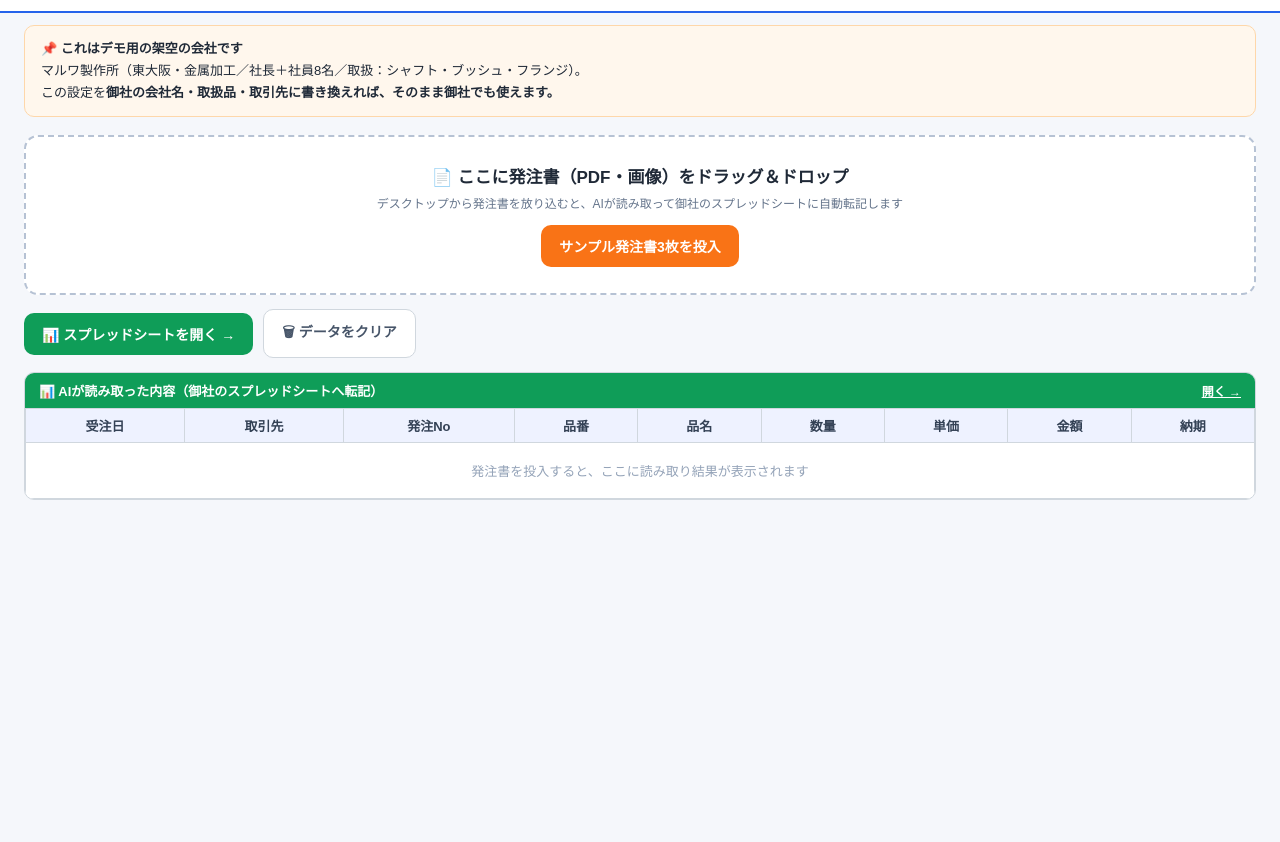
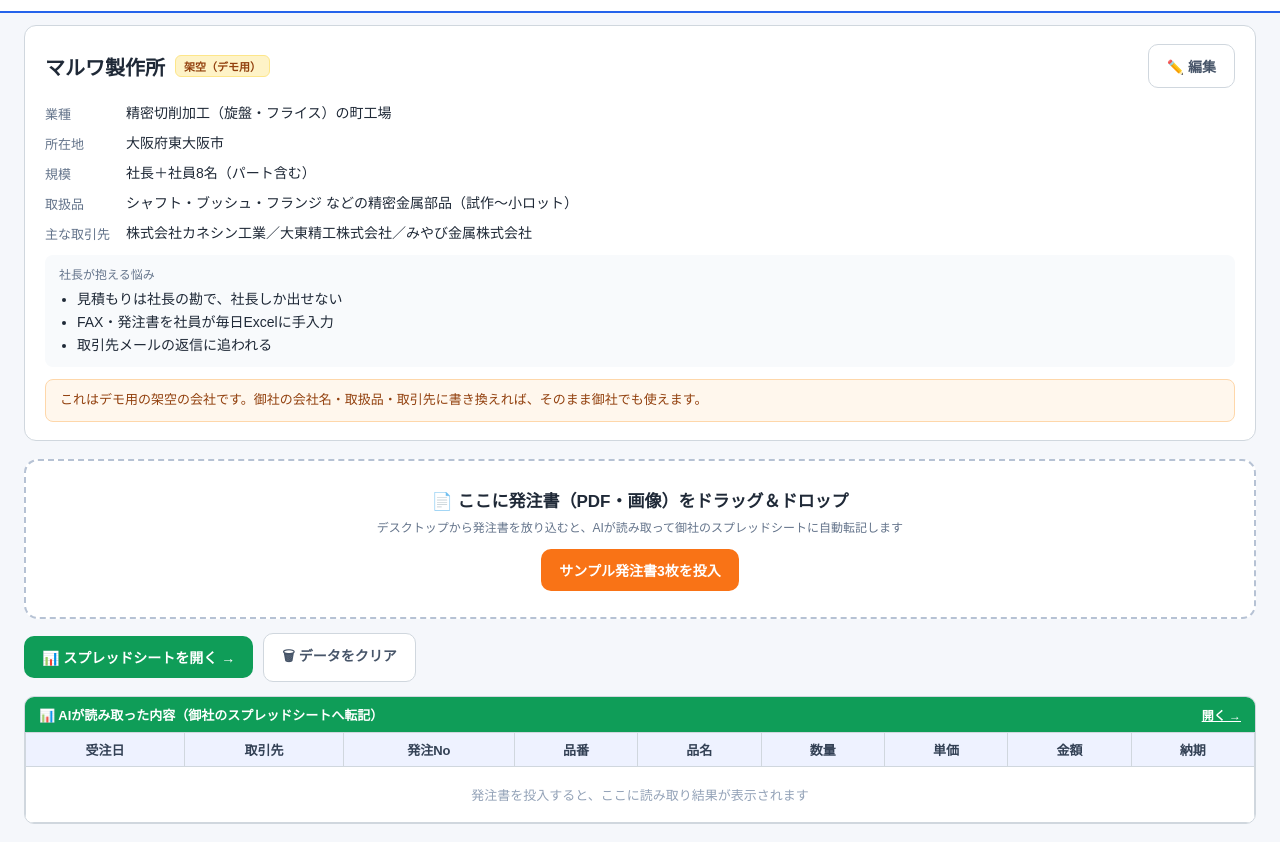
Before and after one commit to wineieryoma14/fax-order-demo, a plain HTML site: page index.html in a window 1280 px wide. Both pictures are taken after a click on the button "⚙ 会社設定：マルワ製作所（架空） ▾". Shown: the part 63-905 px from the top of the page. Before the commit the page ends 800 px from the top, so only its background shows below. Drawn offline with Linux system fonts and the light colour scheme.

Commit message:
update site 2026-06-02_1047

```diff
--- a/index.html
+++ b/index.html
@@ -18,8 +18,23 @@
   header p{ margin:2px 0 0; font-size:12px; color:#64748b; }
   .chip{ background:#eff4ff; color:var(--blue); border:1px solid #c7d7fe; border-radius:999px;
          padding:8px 14px; font-size:13px; font-weight:600; cursor:pointer; }
-  .settings{ display:none; margin:12px 24px 0; background:#fff7ed;
-             border:1px solid #fed7aa; border-radius:10px; padding:12px 16px; font-size:13px; line-height:1.7; }
+  .settings{ display:none; margin:12px 24px 0; }
+  .company-card{ background:#fff; border:1px solid var(--grid); border-radius:12px; padding:18px 20px; }
+  .cc-head{ display:flex; align-items:center; gap:10px; margin-bottom:14px; }
+  .cc-name{ font-size:20px; font-weight:800; }
+  .badge{ background:#fef3c7; color:#92400e; border:1px solid #fde68a; border-radius:6px; font-size:11px; font-weight:700; padding:2px 8px; }
+  .cc-edit{ margin-left:auto; padding:6px 12px; font-size:12px; }
+  .cc-grid{ display:grid; grid-template-columns:max-content 1fr; gap:9px 16px; margin:0 0 12px; align-items:start; }
+  .cc-grid dt{ color:#64748b; font-size:13px; padding-top:2px; }
+  .cc-grid dd{ margin:0; font-size:14px; }
+  .cc-label{ color:#64748b; font-size:12px; margin-bottom:4px; }
+  .cc-pains{ background:#f8fafc; border-radius:8px; padding:10px 14px; margin-bottom:12px; }
+  .cc-pains ul{ margin:6px 0 0; padding-left:18px; }
+  .cc-pains li{ font-size:14px; margin:3px 0; }
+  .cc-note{ color:#92400e; background:#fff7ed; border:1px solid #fed7aa; border-radius:8px; padding:10px 14px; font-size:13px; line-height:1.6; }
+  .cc-input{ width:100%; border:1px solid var(--grid); border-radius:6px; padding:6px 8px; font-size:14px; font-family:inherit; }
+  .cc-fic{ display:block; font-size:13px; color:#475569; margin:4px 0 10px; }
+  .cc-actions{ display:flex; gap:8px; }
   main{ padding:18px 24px; }
   .dropzone{ background:#fff; border:2px dashed #b6c2d4; border-radius:14px; padding:26px;
              text-align:center; transition:all .2s; margin-bottom:14px; }
@@ -60,11 +75,7 @@
   <button class="chip" id="settingsBtn">⚙ 会社設定：マルワ製作所（架空） ▾</button>
 </header>
 
-<div class="settings" id="settings">
-  <strong>📌 これはデモ用の架空の会社です</strong><br>
-  マルワ製作所（東大阪・金属加工／社長＋社員8名／取扱：シャフト・ブッシュ・フランジ）。<br>
-  この設定を<b>御社の会社名・取扱品・取引先に書き換えれば、そのまま御社でも使えます。</b>
-</div>
+<div class="settings" id="settings"></div>
 
 <main>
   <div class="dropzone" id="drop">
@@ -184,6 +195,77 @@
     s.style.display = s.style.display==="block" ? "none" : "block";
   });
 
+  // ===== 会社設定（表示＋編集／ブラウザに保存）=====
+  const COMPANY_KEY = "fax_company";
+  const COMPANY_DEFAULT = {
+    name:"マルワ製作所", fictional:true,
+    industry:"精密切削加工（旋盤・フライス）の町工場",
+    location:"大阪府東大阪市",
+    employees:"社長＋社員8名（パート含む）",
+    products:"シャフト・ブッシュ・フランジ などの精密金属部品（試作〜小ロット）",
+    clients:"株式会社カネシン工業／大東精工株式会社／みやび金属株式会社",
+    pains:"見積もりは社長の勘で、社長しか出せない\nFAX・発注書を社員が毎日Excelに手入力\n取引先メールの返信に追われる",
+    note:"これはデモ用の架空の会社です。御社の会社名・取扱品・取引先に書き換えれば、そのまま御社でも使えます。"
+  };
+  const esc = s => String(s==null?"":s).replace(/[&<>]/g, m=>({ "&":"&amp;","<":"&lt;",">":"&gt;" }[m]));
+  const escA = s => esc(s).replace(/"/g,"&quot;");
+  const cval = id => document.getElementById(id).value;
+  let company, ccEditing=false;
+  try{ company = Object.assign({}, COMPANY_DEFAULT, JSON.parse(localStorage.getItem(COMPANY_KEY) || "{}")); }
+  catch(e){ company = Object.assign({}, COMPANY_DEFAULT); }
+  const painsList = p => "<ul>" + String(p||"").split("\n").filter(x=>x.trim()).map(x=>`<li>${esc(x)}</li>`).join("") + "</ul>";
+
+  function renderCompany(){
+    const c = company;
+    document.getElementById("settingsBtn").textContent = "⚙ 会社設定：" + c.name + (c.fictional?"（架空）":"") + " ▾";
+    const s = document.getElementById("settings");
+    if(!ccEditing){
+      s.innerHTML = `<div class="company-card">
+        <div class="cc-head"><span class="cc-name">${esc(c.name)}</span>${c.fictional?'<span class="badge">架空（デモ用）</span>':''}
+          <button class="btn btn-ghost cc-edit" id="ccEdit">✏️ 編集</button></div>
+        <dl class="cc-grid">
+          <dt>業種</dt><dd>${esc(c.industry)}</dd>
+          <dt>所在地</dt><dd>${esc(c.location)}</dd>
+          <dt>規模</dt><dd>${esc(c.employees)}</dd>
+          <dt>取扱品</dt><dd>${esc(c.products)}</dd>
+          <dt>主な取引先</dt><dd>${esc(c.clients)}</dd>
+        </dl>
+        <div class="cc-pains"><div class="cc-label">社長が抱える悩み</div>${painsList(c.pains)}</div>
+        <div class="cc-note">${esc(c.note)}</div>
+      </div>`;
+      document.getElementById("ccEdit").onclick = ()=>{ ccEditing=true; renderCompany(); };
+    } else {
+      s.innerHTML = `<div class="company-card">
+        <div class="cc-head"><span class="cc-name">会社情報を編集</span></div>
+        <dl class="cc-grid">
+          <dt>会社名</dt><dd><input class="cc-input" id="f_name" value="${escA(c.name)}"></dd>
+          <dt>業種</dt><dd><input class="cc-input" id="f_industry" value="${escA(c.industry)}"></dd>
+          <dt>所在地</dt><dd><input class="cc-input" id="f_location" value="${escA(c.location)}"></dd>
+          <dt>規模</dt><dd><input class="cc-input" id="f_employees" value="${escA(c.employees)}"></dd>
+          <dt>取扱品</dt><dd><input class="cc-input" id="f_products" value="${escA(c.products)}"></dd>
+          <dt>主な取引先</dt><dd><input class="cc-input" id="f_clients" value="${escA(c.clients)}"></dd>
+          <dt>社長の悩み</dt><dd><textarea class="cc-input" id="f_pains" rows="3">${esc(c.pains)}</textarea><div class="cc-label">※1行に1つ</div></dd>
+          <dt>注記</dt><dd><textarea class="cc-input" id="f_note" rows="2">${esc(c.note)}</textarea></dd>
+        </dl>
+        <label class="cc-fic"><input type="checkbox" id="f_fictional" ${c.fictional?"checked":""}> 「架空」バッジを表示する</label>
+        <div class="cc-actions"><button class="btn btn-o" id="ccSave">保存</button><button class="btn btn-ghost" id="ccCancel">キャンセル</button><button class="btn btn-ghost" id="ccReset">初期に戻す</button></div>
+      </div>`;
+      document.getElementById("ccSave").onclick = ()=>{
+        company = { name:cval("f_name"), industry:cval("f_industry"), location:cval("f_location"), employees:cval("f_employees"),
+                    products:cval("f_products"), clients:cval("f_clients"), pains:cval("f_pains"), note:cval("f_note"),
+                    fictional:document.getElementById("f_fictional").checked };
+        localStorage.setItem(COMPANY_KEY, JSON.stringify(company)); ccEditing=false; renderCompany();
+      };
+      document.getElementById("ccCancel").onclick = ()=>{ ccEditing=false; renderCompany(); };
+      document.getElementById("ccReset").onclick = ()=>{
+        if(confirm("会社情報を初期（マルワ製作所）に戻します。よろしいですか？")){
+          company = Object.assign({}, COMPANY_DEFAULT); localStorage.setItem(COMPANY_KEY, JSON.stringify(company)); renderCompany();
+        }
+      };
+    }
+  }
+  renderCompany();
+
   document.getElementById("sample").addEventListener("click", async ()=>{
     if(busy) return;
     const items = [];
```
